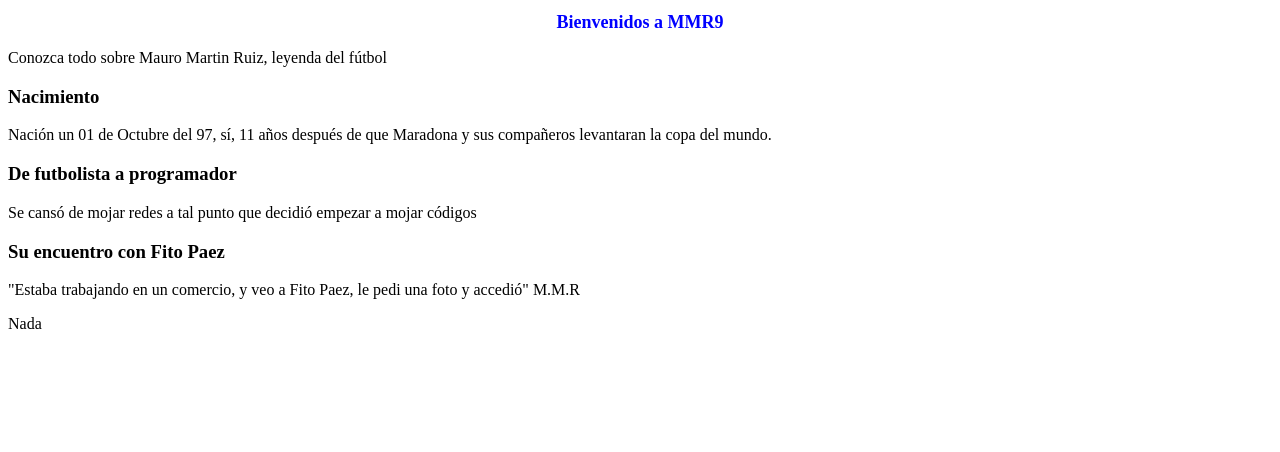
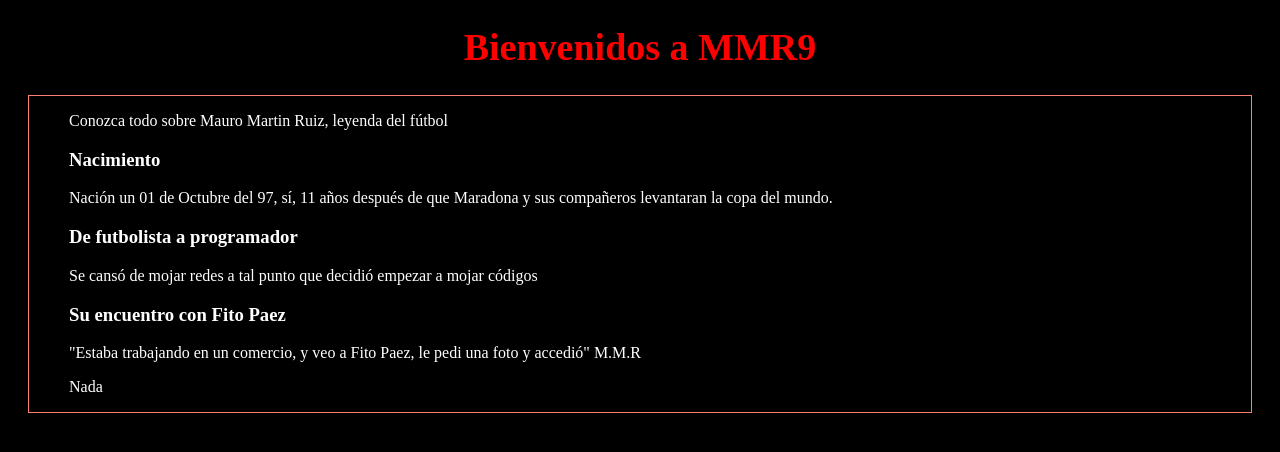
Before and after one commit to mauro5ruiz/Blog-Personal, a plain HTML site: page index.html in a window 1280 px wide. Drawn offline with Linux system fonts and the light colour scheme.

Commit message:
Se aplica estilos CSS

```diff
--- a/css/estilos.css
+++ b/css/estilos.css
@@ -1,6 +1,15 @@
+*{
+    background-color: black;
+}
+h1{
+    color: red;
+    text-align: center;
+    font-size: 38px;
+}
 
-h1{
-    color: blue;
-    text-align: center;
-    font-size: 18px;
+.container{
+    margin: 20px;
+    border: 1px solid salmon;
+    padding: 0 40px;
+    color:white;
 }
--- a/index.html
+++ b/index.html
@@ -5,10 +5,12 @@
     <meta http-equiv="X-UA-Compatible" content="IE=edge">
     <meta name="viewport" content="width=device-width, initial-scale=1.0">
     <title>Index</title>
-    <link rel="stylesheet" href="/css/estilos.css">
+    <link rel="stylesheet" href="css/estilos.css">
 </head>
 <body>
     <h1>Bienvenidos a MMR9</h1>
+    <div class="container">
+        <div id="grid">
             <p>Conozca todo sobre Mauro Martin Ruiz, leyenda del fútbol</p>
             <h3>Nacimiento</h3>
             <p>Nación un 01 de Octubre del 97, sí, 11 años después de que Maradona y sus
@@ -19,5 +21,7 @@
             <h3>Su encuentro con Fito Paez</h3>
             <p>"Estaba trabajando en un comercio, y veo a Fito Paez, le pedi una foto y accedió" M.M.R</p>
             <p>Nada</p>
+        </div>
+    </div>
 </body>
 </html>
```
Lines whose indentation alone changed are shown as unchanged.
